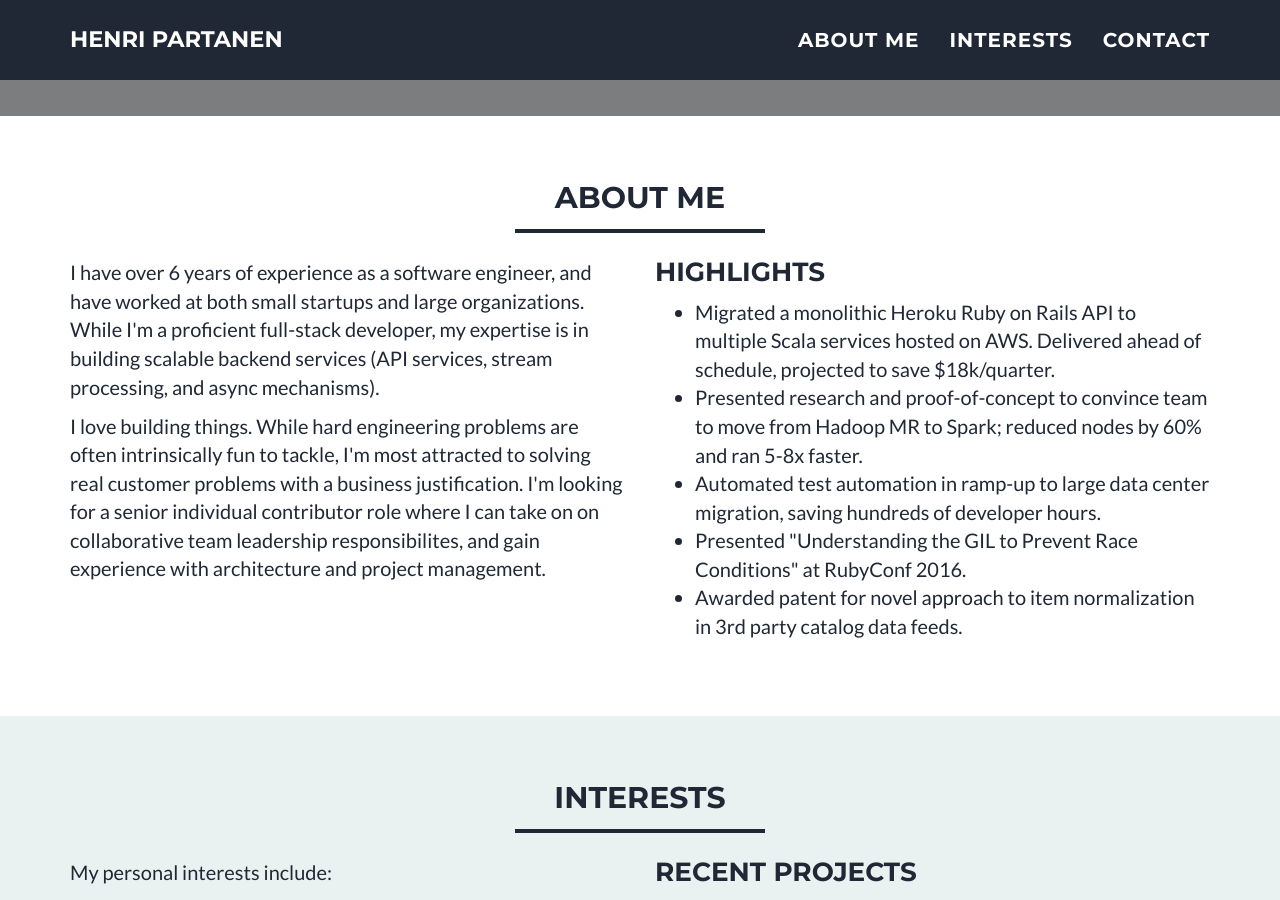
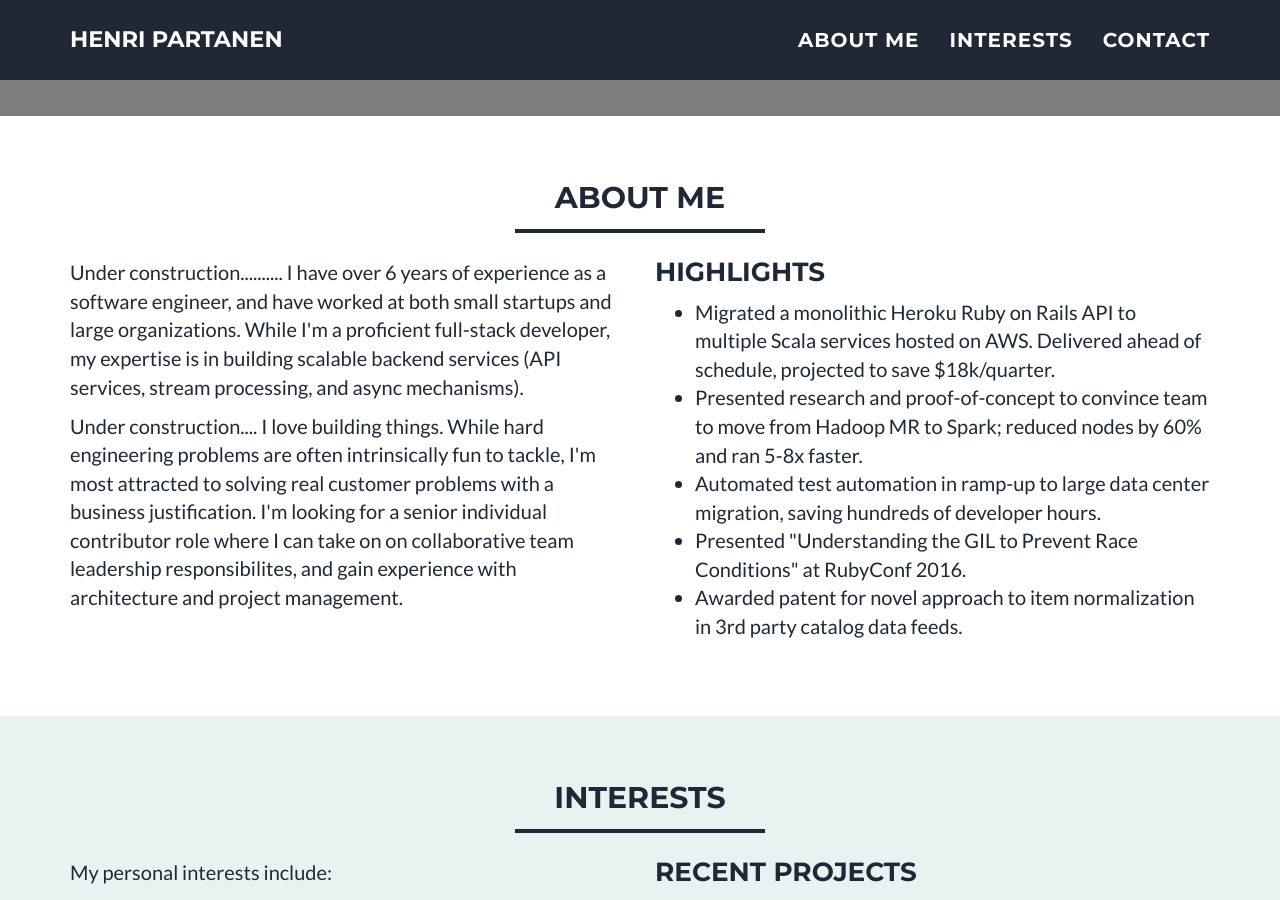
Before and after one commit to lifeofhenri/lifeofhenri.github.io, a Jekyll site: the page built from index.html, in a window 1280 px wide and 900 px high, scrolled down 458 px. Built offline with Jekyll 4.4.1, drawn with Linux system fonts in a browser that asks for light colours.

Commit message:
About me update

```diff
--- a/Gemfile
+++ b/Gemfile
@@ -1,3 +1,3 @@
 source "https://rubygems.org"
 
-gem "jekyll"
+gem "jekyll" , ">= 3.6.6"
--- a/_includes/about_me.html
+++ b/_includes/about_me.html
@@ -9,13 +9,16 @@
     <div class="row">
 	    <div class="col-sm-6">
     		<p>
+			Under construction..........
             I have over 6 years of experience as a software engineer, and have worked
             at both small startups and large organizations. While I'm a proficient full-stack
             developer, my expertise is in building scalable backend services (API services, stream processing,
             and async mechanisms).
         </p>
         <p>
-           I love building things.
+
+           Under construction....
+		   I love building things.
            While hard engineering problems are often intrinsically fun to tackle,
            I'm most attracted to solving real customer problems with a business justification.
            I'm looking for a senior individual contributor role where I can take on on collaborative
```
